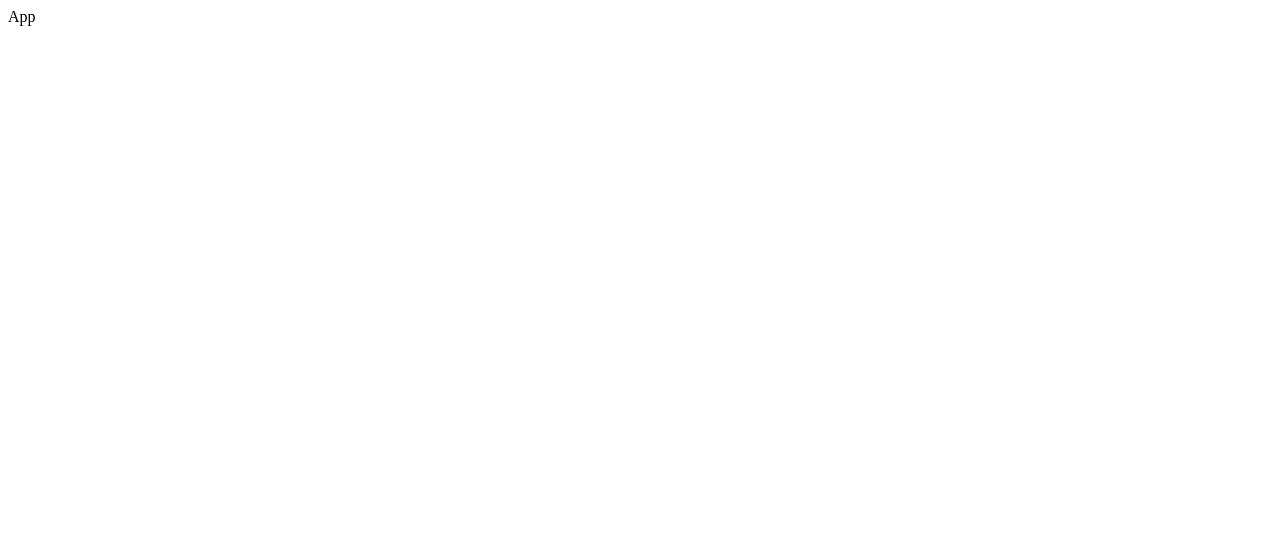
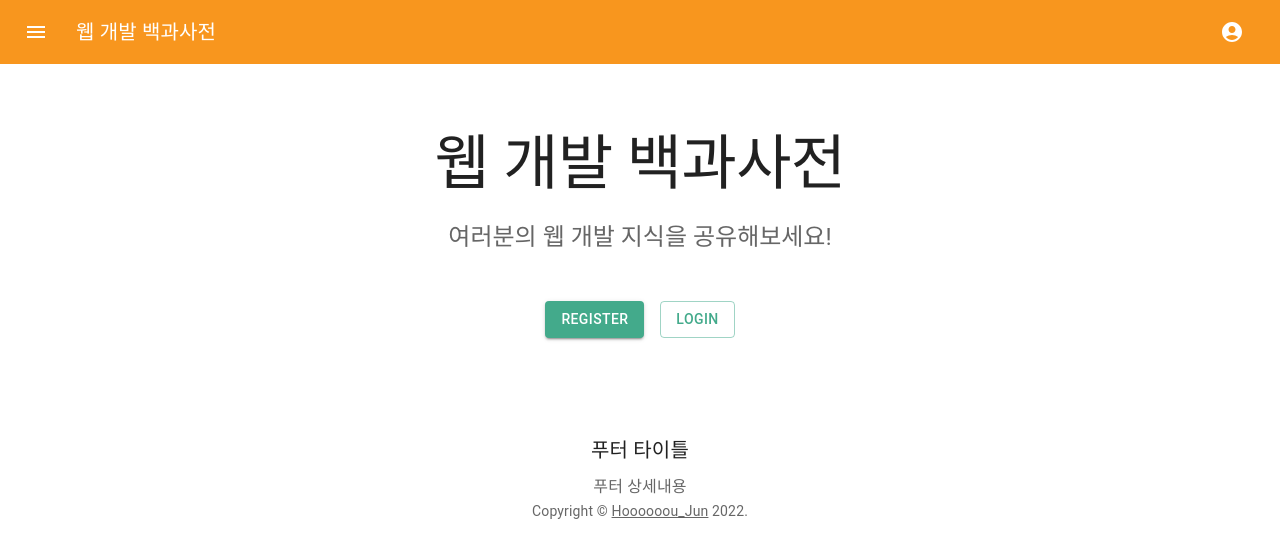
Before and after one commit to CSW-Study-Group/Web_Dev_Guidebook, a React (Create React App) app in the folder Front_End/: page / in a window 1280 px wide. Shown: the top 558 px of the page. Built offline with nearby package versions, Linux system fonts and the light colour scheme.

Commit message:
Design, Chore: 메인 화면 디자인, 색상 정의, MUI 라이브러리 설치

```diff
--- a/Front_End/package.json
+++ b/Front_End/package.json
@@ -3,6 +3,10 @@
   "version": "0.1.0",
   "private": true,
   "dependencies": {
+    "@emotion/react": "^11.9.3",
+    "@emotion/styled": "^11.9.3",
+    "@mui/icons-material": "^5.8.4",
+    "@mui/material": "^5.8.6",
     "@testing-library/jest-dom": "^5.16.4",
     "@testing-library/react": "^13.3.0",
     "@testing-library/user-event": "^13.5.0",
--- a/Front_End/src/App.tsx
+++ /dev/null
@@ -1,9 +0,0 @@
-import React from 'react'
-
-const App = () => {
-  return (
-    <div>App</div>
-  )
-}
-
-export default App;
--- /dev/null
+++ b/Front_End/src/color.ts
@@ -0,0 +1,21 @@
+const Color = {
+    status: {
+        danger: '#f94144',
+    },
+    palette: {
+        primary: {
+            main: '#f8961e',
+            contrastText: '#fff',
+        },
+        secondary: {
+            main: '#43aa8b',
+            contrastText: '#fff',
+        },
+        neutral: {
+            main: '#64748B',
+            contrastText: '#fff',
+        },
+    },
+}
+
+export default Color;
--- /dev/null
+++ b/Front_End/src/components/copyright.tsx
@@ -0,0 +1,16 @@
+import * as ui from '@mui/material';
+
+const Copyright = () => {
+    return (
+      <ui.Typography variant="body2" color="text.secondary" align="center">
+        {'Copyright © '}
+        <ui.Link color="inherit" href="https://github.com/Hoooooou-Jun">
+          Hoooooou_Jun
+        </ui.Link>{' '}
+        {new Date().getFullYear()}
+        {'.'}
+      </ui.Typography>
+    );
+  }
+
+export default Copyright;
--- /dev/null
+++ b/Front_End/src/components/topBar.tsx
@@ -0,0 +1,66 @@
+import { useState } from 'react';
+import * as ui from '@mui/material';
+import MenuIcon from '@mui/icons-material/Menu';
+import { AccountCircle } from '@mui/icons-material';
+
+const TopBar = () => {
+    const [auth, setAuth] = useState(true);
+    const [anchorEl, setAnchorEl] = useState<null | HTMLElement>(null);
+
+    const handleChange = (event: React.ChangeEvent<HTMLInputElement>) => {
+      setAuth(event.target.checked);
+    };
+
+    const handleMenu = (event: React.MouseEvent<HTMLElement>) => {
+      setAnchorEl(event.currentTarget);
+    };
+
+    const handleClose = () => {
+      setAnchorEl(null);
+    };
+    return (
+        <ui.AppBar position="static" color='primary'>
+            <ui.Toolbar>
+                <ui.IconButton size="large" edge="start" color="inherit" aria-label="menu" sx={{ mr: 2 }}>
+                    <MenuIcon />
+                </ui.IconButton>
+                <ui.Typography variant="h6" color="inherit" component="div" sx={{ flexGrow: 1 }}>
+                    웹 개발 백과사전
+                </ui.Typography>
+                <div>
+                    <ui.IconButton
+                        size="large"
+                        aria-label="account of current user"
+                        aria-controls="menu-appbar"
+                        aria-haspopup="true"
+                        onClick={handleMenu}
+                        color="inherit"
+                    >
+                        <AccountCircle />
+                    </ui.IconButton>
+                    <ui.Menu
+                        id="menu-appbar"
+                        anchorEl={anchorEl}
+                        anchorOrigin={{
+                            vertical: 'top',
+                            horizontal: 'right',
+                        }}
+                        keepMounted
+                        transformOrigin={{
+                            vertical: 'top',
+                            horizontal: 'right',
+                        }}
+                        open={Boolean(anchorEl)}
+                        onClose={handleClose}
+                    >
+                        <ui.MenuItem onClick={handleClose}>Profile</ui.MenuItem>
+                        <ui.MenuItem onClick={handleClose}>My account</ui.MenuItem>
+                    </ui.Menu>
+                </div>
+            </ui.Toolbar>
+        </ui.AppBar>
+
+    );
+};
+
+export default TopBar;
--- a/Front_End/src/index.tsx
+++ b/Front_End/src/index.tsx
@@ -1,10 +1,16 @@
 import React from 'react';
 import ReactDOM from 'react-dom/client';
-import App from './App';
+import { createTheme, ThemeProvider } from '@mui/material/styles';
+import Main from './screen/main';
+import Color from 'color';
 
 const root = ReactDOM.createRoot(document.getElementById('root') as HTMLElement);
+const theme = createTheme(Color);
+
 root.render(
   <React.StrictMode>
-    <App />
+    <ThemeProvider theme={theme}>
+      <Main />
+    </ThemeProvider>
   </React.StrictMode>
 );
--- /dev/null
+++ b/Front_End/src/screen/main.tsx
@@ -0,0 +1,54 @@
+import * as React from 'react';
+import Button from '@mui/material/Button';
+//import CameraIcon from '@mui/icons-material/PhotoCamera';
+import CssBaseline from '@mui/material/CssBaseline';
+import Stack from '@mui/material/Stack';
+import Box from '@mui/material/Box';
+import Typography from '@mui/material/Typography';
+import Container from '@mui/material/Container';
+
+import Copyright from 'components/copyright';
+import TopBar from 'components/topBar';
+
+const Main = () => {
+  return (
+    <div>
+        <CssBaseline />
+        <TopBar />
+        {/* Hero unit */}
+        <Box sx={{ bgcolor: 'background.paper', pt: 8, pb: 6, }}>
+            <Container maxWidth="sm">
+                <Typography
+                component="h1"
+                variant="h2"
+                align="center"
+                color="text.primary"
+                gutterBottom
+                >
+                웹 개발 백과사전
+                </Typography>
+                <Typography variant="h5" align="center" color="text.secondary" paragraph>
+                여러분의 웹 개발 지식을 공유해보세요!
+                </Typography>
+                <Stack sx={{ pt: 4 }} direction="row" spacing={2} justifyContent="center">
+                    <Button variant="contained" color="secondary">Register</Button>
+                    <Button variant="outlined" color="secondary">Login</Button>
+                </Stack>
+            </Container>
+        </Box>
+        {/* Footer */}
+        <Box sx={{ bgcolor: 'background.paper', p: 6 }} component="footer">
+            <Typography variant="h6" align="center" gutterBottom>
+                푸터 타이틀
+            </Typography>
+            <Typography variant="subtitle1" align="center" color="text.secondary" component="p">
+                푸터 상세내용
+            </Typography>
+            <Copyright />
+        </Box>
+        {/* End footer */}
+    </div>
+  );
+}
+
+export default Main;
```
Also changed, not shown: 1 other file (tests, documents, lock files or other folders).
